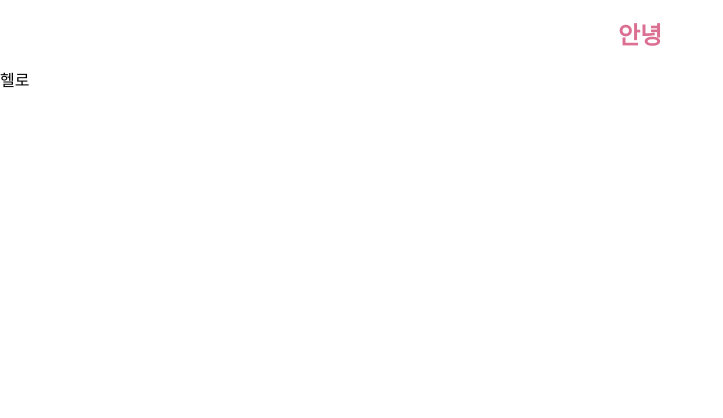
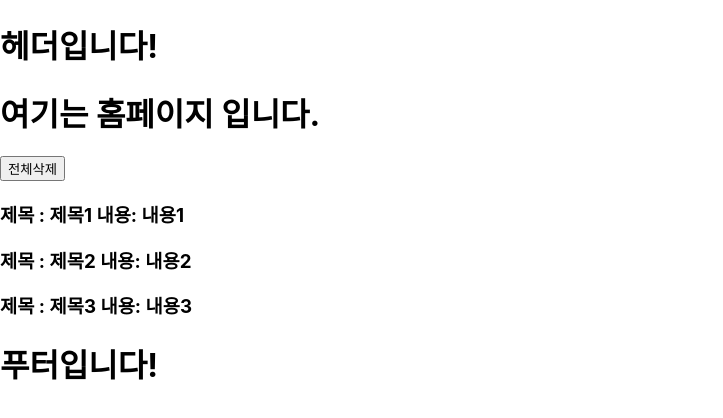
Before and after one commit to qkrfowns45/react-practice, a React (Create React App) app: page / in a window 1280 px wide. Shown: the top 418 px of the page, without its empty margins (0-723 px from the left). Built offline with nearby package versions, Linux system fonts and the light colour scheme.

Commit message:
props(변수,함수 passing하기)

```diff
--- a/src/App.js
+++ b/src/App.js
@@ -1,19 +1,10 @@
-//디자인을 만들때는 app()안에 만들면 안된다. 정적파일이기때문에
-
-import styled from 'styled-components';
 import './App.css';
-
-const Title = styled.h1`
-  font-size: 1.5em;
-  text-align: center;
-  color: palevioletred;
-`;
+import HomePage from './page/HomePage';
 
 function App() {
   return (
     <div>
-      <Title>안녕</Title>
-      <div>헬로</div>
+      <HomePage />
     </div>
   );
 }
--- /dev/null
+++ b/src/components/Footer.js
@@ -0,0 +1,11 @@
+import React from 'react';
+
+const Footer = () => {
+  return (
+    <div>
+      <h1>푸터입니다!</h1>
+    </div>
+  );
+};
+
+export default Footer;
--- /dev/null
+++ b/src/components/Header.js
@@ -0,0 +1,11 @@
+import React from 'react';
+
+const Header = () => {
+  return (
+    <div>
+      <h1>헤더입니다!</h1>
+    </div>
+  );
+};
+
+export default Header;
--- /dev/null
+++ b/src/components/home/Home.js
@@ -0,0 +1,24 @@
+import React from 'react';
+
+//Function방식
+const Home = (props) => {
+  //   const boards = props.boards;
+  //   const id = props.id;
+
+  //구조분할 할당. 이름은 무조건 같아야한다
+  const { boards } = props;
+  const { setBoards } = props;
+  return (
+    <div>
+      <h1>여기는 홈페이지 입니다.</h1>
+      <button onClick={() => setBoards([])}>전체삭제</button>
+      {boards.map((board) => (
+        <h3>
+          제목 : {board.title} 내용: {board.content}
+        </h3>
+      ))}
+    </div>
+  );
+};
+
+export default Home;
--- /dev/null
+++ b/src/page/HomePage.js
@@ -0,0 +1,32 @@
+import React, { useEffect, useState } from 'react';
+import Footer from '../components/Footer';
+import Header from '../components/Header';
+import Home from '../components/home/Home';
+
+const HomePage = () => {
+  //http 요청(jquery ajax,fetch,axios(다운)) 넘기려면 무조건 상태데이터!
+  const [boards, setBoards] = useState([]);
+
+  //빈 배열이면 한번만 실행
+  useEffect(() => {
+    //다운로드 가정
+    let datas = [
+      { id: 1, title: '제목1', content: '내용1' },
+      { id: 1, title: '제목2', content: '내용2' },
+      { id: 1, title: '제목3', content: '내용3' },
+    ];
+
+    //빈데이터가 들어감!
+    setBoards([...datas]);
+  }, []);
+
+  return (
+    <div>
+      <Header />
+      <Home boards={boards} setBoards={setBoards} />
+      <Footer />
+    </div>
+  );
+};
+
+export default HomePage;
```
Also changed, not shown: src/App Styled Component Practice.js (added, +21 -0 lines), src/page/LoginPage.js (added, +15 -0 lines), src/components/login/Login.js (added).
